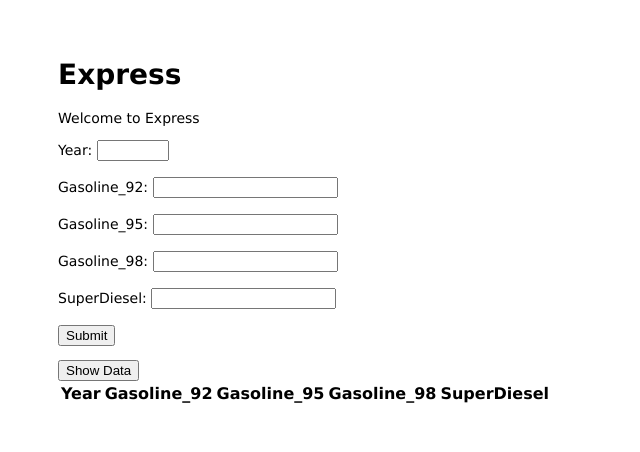
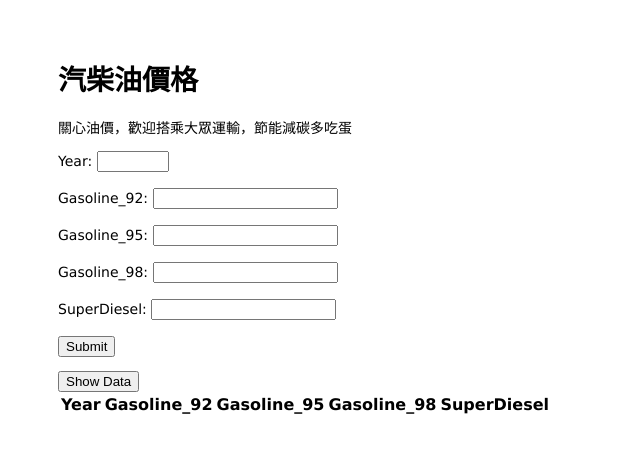
Before and after one commit to D1204480/fuel_prices_cpi, a website: page public/index.html in a window 1280 px wide. Shown: the whole page, without its empty margins (0-640 px from the left). Drawn offline with Linux system fonts and the light colour scheme.

Commit message:
adjust the content of <h1>

```diff
--- a/public/index.html
+++ b/public/index.html
@@ -7,8 +7,8 @@
 </head>
 
 <body>
-  <h1>Express</h1>
-  <p>Welcome to Express</p>
+  <h1>汽柴油價格</h1>
+  <p>關心油價，歡迎搭乘大眾運輸，節能減碳多吃蛋</p>
 
 <!--產生 可以輸入 Year, Gasoline_92, Gasoline_95, Gasoline_98, SuperDiesel 的表單，不使用 action -->
     <form id="fuel-form">
```
